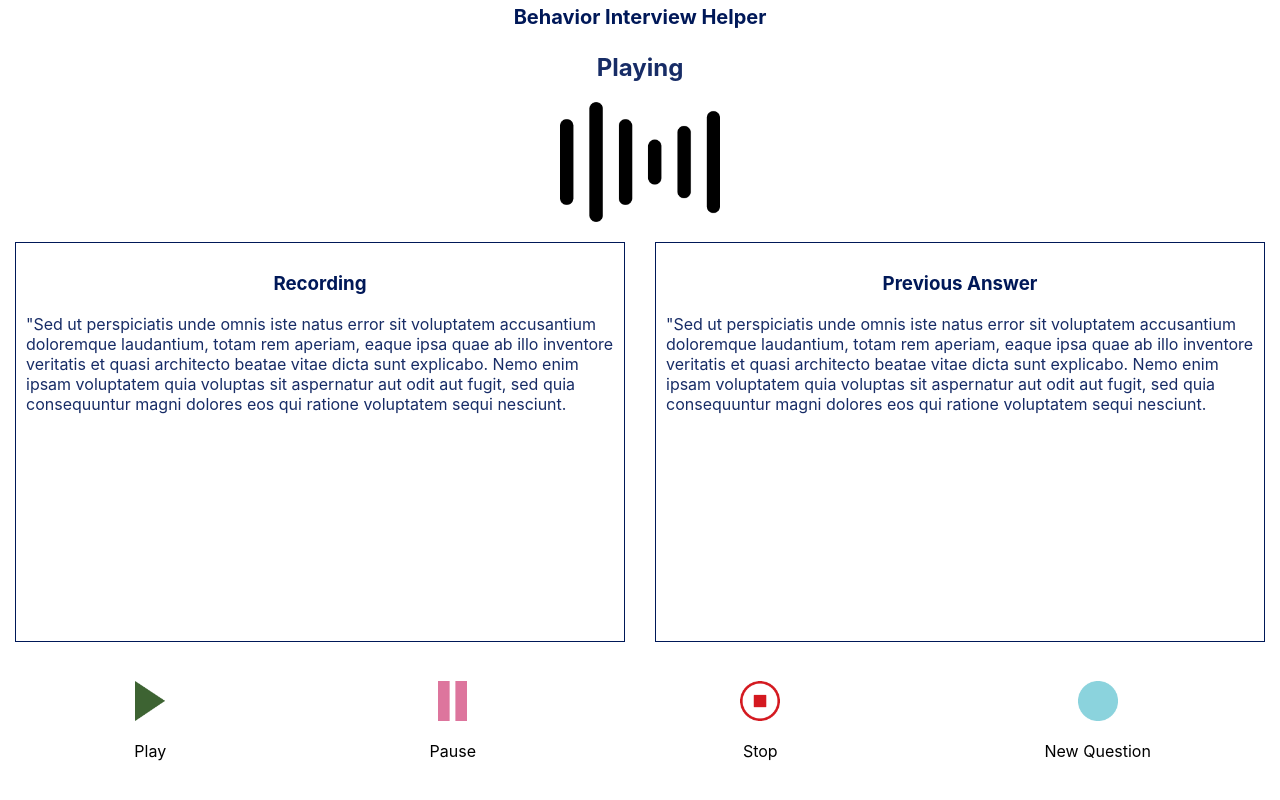
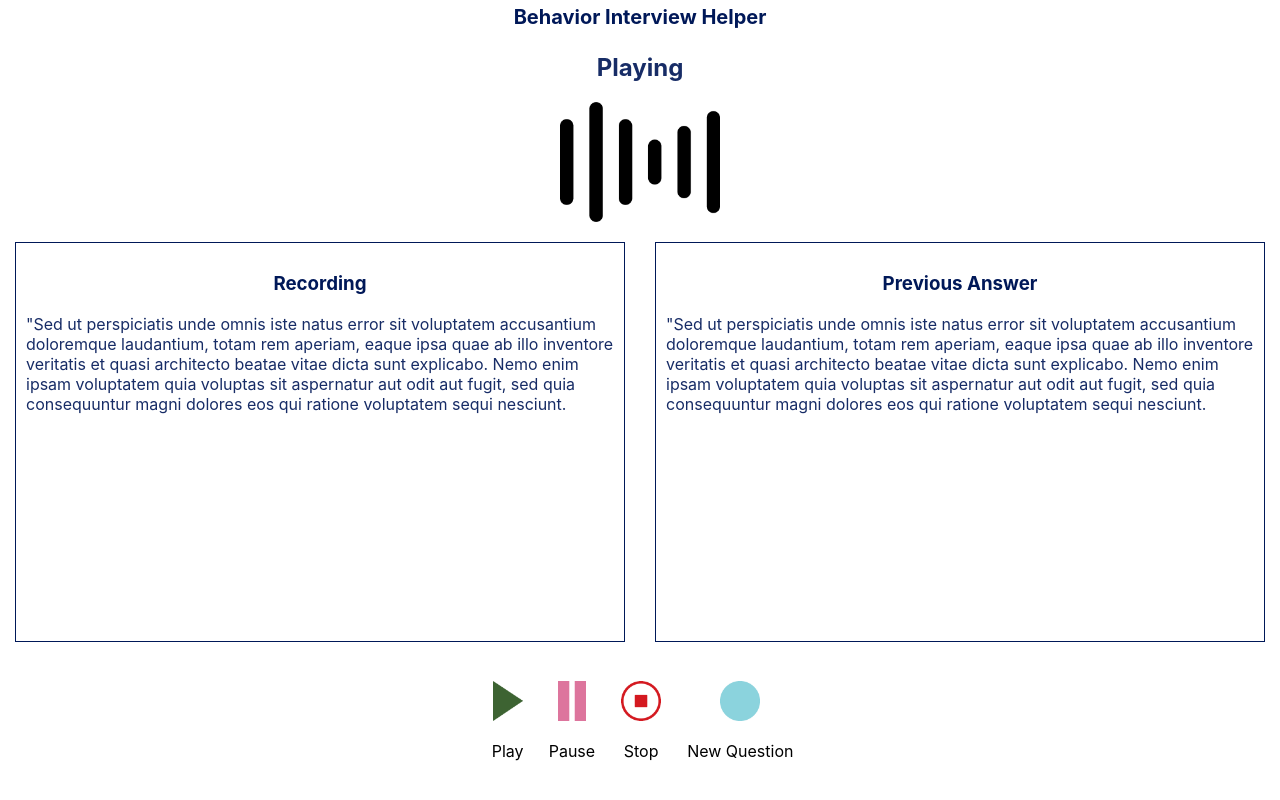
Before and after one commit to jcsmileyjr/behavior-interview-helper, a React (Create React App) app in the folder interview-helper/: page / in a window 1280 px wide. Built offline with nearby package versions, Linux system fonts and the light colour scheme.

Commit message:
Styling: Design responsiveness of Recording page's control container

```diff
--- a/interview-helper/src/pages/recordingPage/recordingPage.css
+++ b/interview-helper/src/pages/recordingPage/recordingPage.css
@@ -93,4 +93,12 @@
     .recordingPage__content--container {
         flex-direction: row;
     }
+
+    .recordingPage__controls--container {
+        margin:auto;
+    }
+
+    .control {
+        margin:0 10px;
+    }
 }
```
